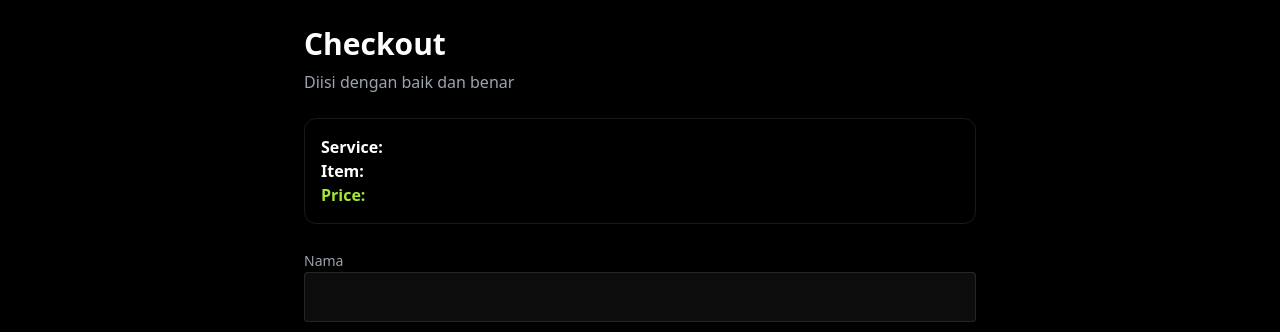
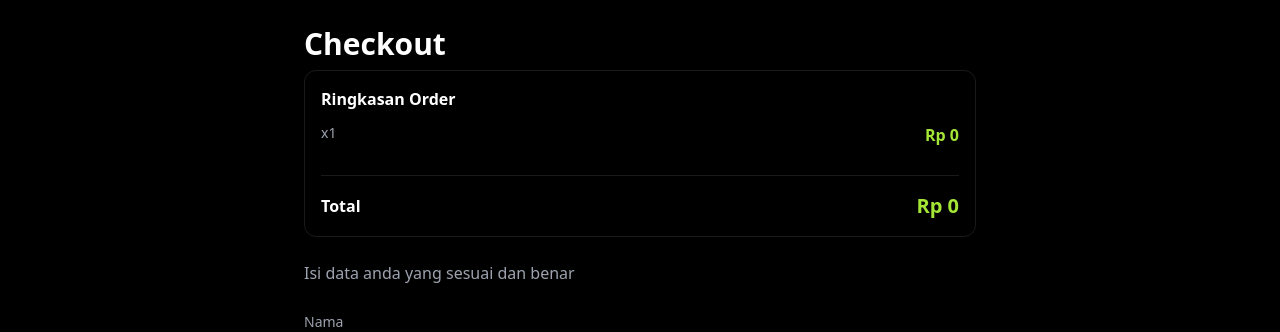
Before and after one commit to DaffaAudyaPramana/game-service-marketplace, a Next.js app in the folder game-service-frontend/: page /checkout/create in a window 1280 px wide. Shown: the part 179-511 px from the top of the page. Built offline with nearby package versions, Linux system fonts and the light colour scheme; no server answers.

Commit message:
update: cart order logic checkout for client

```diff
--- a/game-service-frontend/src/app/checkout/create/CheckoutCreateClient.tsx
+++ b/game-service-frontend/src/app/checkout/create/CheckoutCreateClient.tsx
@@ -4,9 +4,19 @@ import { useEffect, useState } from "react";
 import { useRouter, useSearchParams } from "next/navigation";
 import { Button } from "@/components/ui/button";
 import { API_URL } from "@/lib/api";
+import {
+  CartItem,
+  clearCart,
+  getCart,
+  getCartTotal,
+  parseRupiah,
+} from "@/lib/cart";
 
 export default function CheckoutCreateClient() {
   const searchParams = useSearchParams();
+  const mode = searchParams.get("mode") || "";
+  const [cartItems, setCartItems] = useState<CartItem[]>([]);
+
   const router = useRouter();
 
   const service = searchParams.get("service") || "";
@@ -26,8 +36,31 @@ export default function CheckoutCreateClient() {
     notes: "",
   });
 
+  const singleItemPrice = parseRupiah(price);
+
+  const checkoutItems =
+    mode === "cart"
+      ? cartItems
+      : [
+          {
+            id: `${service}-${item}-${singleItemPrice}`,
+            service,
+            name: item,
+            price: singleItemPrice,
+            quantity: 1,
+          },
+        ];
+
+  const checkoutTotal = getCartTotal(checkoutItems);
+
   const [loading, setLoading] = useState(false);
   const [processingDots, setProcessingDots] = useState(".");
+
+  useEffect(() => {
+    if (mode === "cart") {
+      setCartItems(getCart());
+    }
+  }, [mode]);
 
   useEffect(() => {
     const checkAuth = async () => {
@@ -72,6 +105,11 @@ export default function CheckoutCreateClient() {
       const whatsapp = form.whatsapp.trim();
       const discordUsername = form.discordUsername.trim();
 
+      if (!checkoutItems.length || checkoutTotal <= 0) {
+        alert("Item checkout tidak valid. Silakan pilih item ulang.");
+        return;
+      }
+
       if (!customerName || !rockstarId || !whatsapp || !discordUsername) {
         alert("Nama, Rockstar ID, WhatsApp, dan Username Discord wajib diisi!");
         return;
@@ -82,13 +120,6 @@ export default function CheckoutCreateClient() {
         return;
       }
 
-      const numericPrice = Number(price.replace(/\D/g, ""));
-
-      if (!numericPrice || Number.isNaN(numericPrice)) {
-        alert("Harga produk tidak valid. Silakan pilih item ulang.");
-        return;
-      }
-
       const res = await fetch(`${API_URL}/orders`, {
         method: "POST",
         credentials: "include",
@@ -96,12 +127,14 @@ export default function CheckoutCreateClient() {
           "Content-Type": "application/json",
         },
         body: JSON.stringify({
-          productId: productId || undefined,
-
-          // fallback supaya backend bisa cari produk meskipun productId belum ada di URL
-          service,
-          item,
-          totalPrice: numericPrice,
+          items: checkoutItems.map((item) => ({
+            productId: item.productId,
+            service: item.service,
+            name: item.name,
+            item: item.name,
+            price: item.price,
+            quantity: item.quantity,
+          })),
 
           name: customerName,
           method: form.method,
@@ -123,6 +156,11 @@ export default function CheckoutCreateClient() {
       const orderId = data.data.order.orderId;
 
       localStorage.removeItem("pending_checkout");
+
+      if (mode === "cart") {
+        clearCart();
+      }
+
       router.push(`/checkout/success/${orderId}`);
     } catch (err: unknown) {
       console.error(err);
@@ -142,19 +180,38 @@ export default function CheckoutCreateClient() {
       <div className="max-w-2xl mx-auto">
         <h1 className="text-3xl font-bold mb-2">Checkout</h1>
 
-        <p className="text-gray-400 mb-6">Diisi dengan baik dan benar</p>
+        <div className="p-4 border border-white/10 rounded-xl mb-6">
+          <p className="mb-3 font-bold">Ringkasan Order</p>
 
-        <div className="p-4 border border-white/10 rounded-xl mb-6">
-          <p>
-            <strong>Service:</strong> {service}
-          </p>
-          <p>
-            <strong>Item:</strong> {item}
-          </p>
-          <p className="text-lime-400 font-bold">
-            <strong>Price:</strong> {price}
-          </p>
+          <div className="space-y-3">
+            {checkoutItems.map((item) => (
+              <div
+                key={item.id}
+                className="flex items-start justify-between gap-4 border-b border-white/10 pb-3 last:border-b-0"
+              >
+                <div>
+                  <p className="font-semibold">{item.name}</p>
+                  <p className="text-sm text-gray-400">
+                    {item.service} x{item.quantity}
+                  </p>
+                </div>
+
+                <p className="font-bold text-lime-400">
+                  Rp {(item.price * item.quantity).toLocaleString("id-ID")}
+                </p>
+              </div>
+            ))}
+          </div>
+
+          <div className="mt-4 flex items-center justify-between border-t border-white/10 pt-4">
+            <p className="font-bold">Total</p>
+            <p className="text-xl font-extrabold text-lime-400">
+              Rp {checkoutTotal.toLocaleString("id-ID")}
+            </p>
+          </div>
         </div>
+
+        <p className="text-gray-400 mb-6">Isi data anda yang sesuai dan benar</p>
 
         <div className="space-y-5">
           <div>
```
